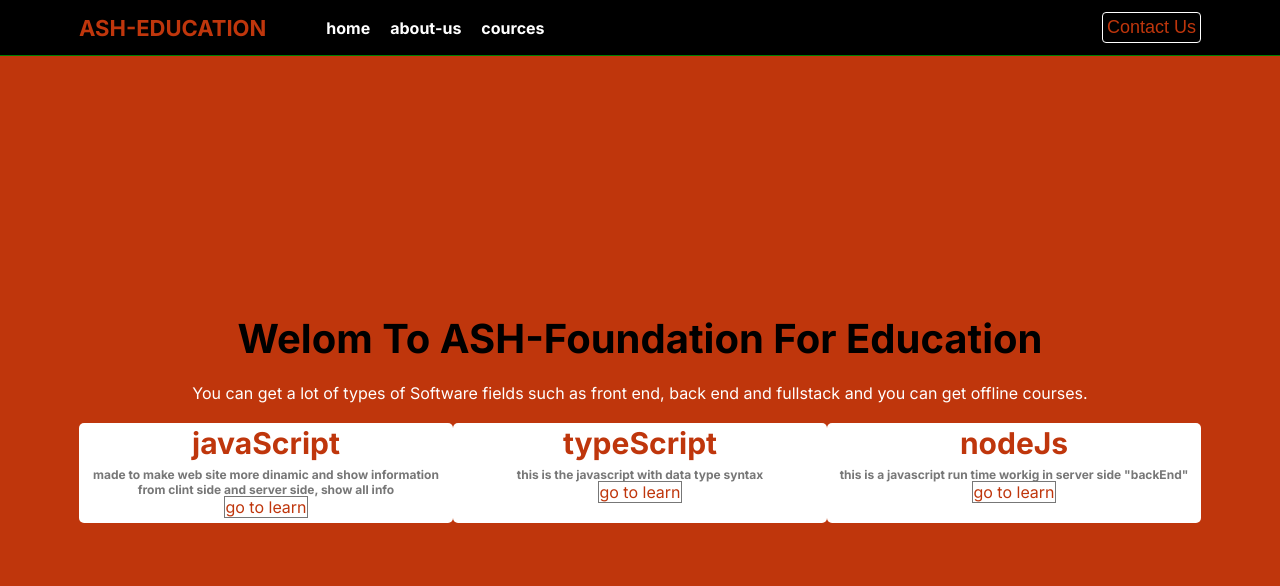
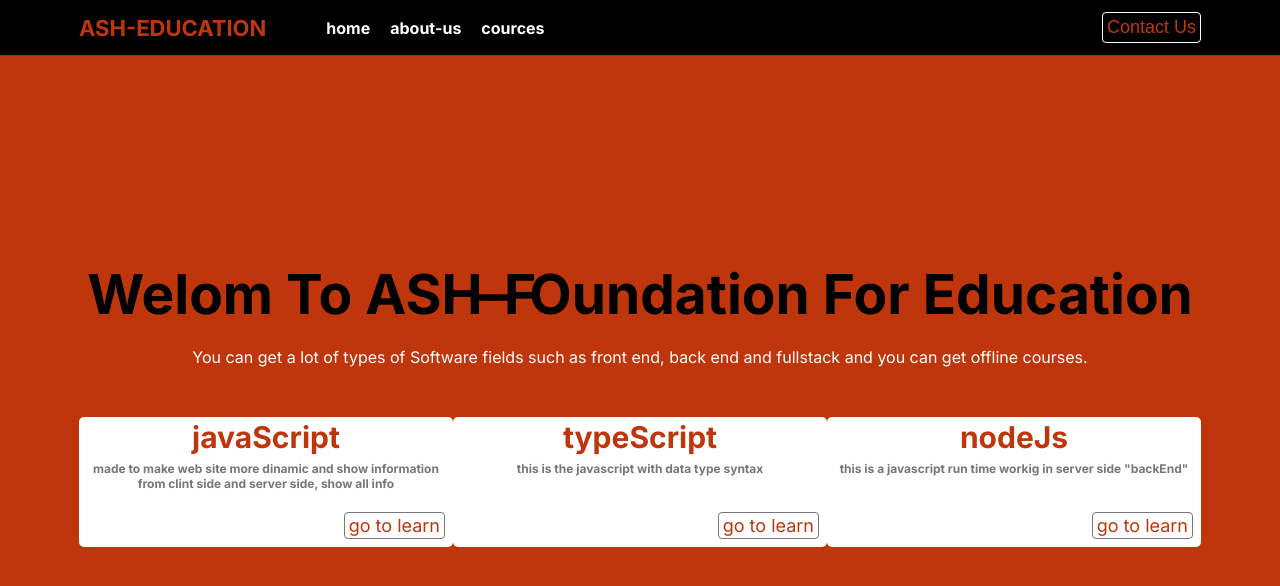
Before and after one commit to ASH-COMPONENTS/ASH-Components, a Next.js app: page / in a window 1280 px wide. Shown: the top 586 px of the page. Built offline with nearby package versions, Linux system fonts and the light colour scheme.

Commit message:
handel foders and compponents

```diff
--- a/src/app/components/trackes/Tracks.jsx
+++ b/src/app/components/trackes/Tracks.jsx
@@ -13,4 +13,4 @@ const Tracks = (props) => {
     )
 }
 
-export default Tracks
+export default Tracks;
--- a/src/app/components/trackes/page.module.css
+++ b/src/app/components/trackes/page.module.css
@@ -1,11 +1,12 @@
 .trackBox {
     width: 430px;
-    height: 100px;
-    margin: 20px auto;
+    height: 130px;
+    margin: 50px auto;
     background-color: #ffffff;
     color: #000000;
     border-radius: 5px;
     padding: 2px 4px;
+    position: relative;
 
     .name {
         color: #bf360c;
@@ -22,5 +23,17 @@
         border: 1px solid #777;
         color: #bf360c;
         margin-top: 6px;
+        font-size: 18px;
+        border-radius: 4px;
+        padding: 2px 4px;
+        position: absolute;
+        right: 8px;
+        bottom: 8px;
+        transition: .4s;
+    }
+
+    .LinkTrack:hover{
+        background-color: #bf360c;
+        color: #ffffff;
     }
 }
--- a/src/app/home/page.jsx
+++ b/src/app/home/page.jsx
@@ -1,13 +1,41 @@
-import React from 'react'
+import styles from './page.module.css'
+import Tracks from '../components/trackes/Tracks';
 
-const page = () => {
+const Landing = () => {
     return (
-        <div>
-            <div className="container">
+        <div className={styles.homePage} id='homePage'>
+        <div className="container">
+            <div className={styles.textContent}>
+            <h1 className={styles.title}>welom to AS<span className={styles.spaces}>H--f </span>oundation for education </h1>
+            <p className={styles.description}>
+                You can get a lot of types of Software fields such as front end, back end and fullstack and you can get offline courses.
+            </p>
+
+            <div className='tracks' style={{display: 'flex'}}>
+                <Tracks
+                trackName={'javaScript'}
+                trackManyInfo={'made to make web site more dinamic and show information from clint side and server side, show all info'}
+                LinkTrack={'/about'}
+                linkName={'go to learn'}
+                />
+                <Tracks
+                trackName={'typeScript'}
+                trackManyInfo={'this is the javascript with data type syntax'}
+                LinkTrack={'/'}
+                linkName={'go to learn'}
+                />
+                <Tracks
+                trackName={'nodeJs'}
+                trackManyInfo={'this is a javascript run time workig in server side "backEnd"'}
+                LinkTrack={'/'}
+                linkName={'go to learn'}
+                />
+            </div>
 
             </div>
+        </div>
         </div>
     )
 }
 
-export default page;
+export default Landing;
--- /dev/null
+++ b/src/app/home/page.module.css
@@ -0,0 +1,27 @@
+.homePage{
+    height: calc(100vh - 55px);
+    background-color: rgb(191,54,12);
+    display: flex;
+    justify-content: center;
+    align-items: center;
+    flex-direction: column;
+
+    .textContent {
+        text-align: center;
+
+        .title {
+            font-size: 55px;
+            text-transform: capitalize;
+
+            .spaces {
+                letter-spacing: -10px;
+            }
+
+        }
+        .description {
+            color: #ffffff;
+            margin-top: 20px;
+            font-size: 16px;
+        }
+    }
+}
--- a/src/app/page.jsx
+++ b/src/app/page.jsx
@@ -1,39 +1,9 @@
-import Tracks from './components/trackes/tracks';
-import styles from './page.module.css'
+
+import Landing from './home/page';
 
 function Home() {
   return (
-    <div className={styles.homePage} id='homePage'>
-      <div className="container">
-        <div className={styles.textContent}>
-          <h1 className={styles.title}>welom to <span>ASH-</span>foundation for education </h1>
-          <p className={styles.description}>
-            You can get a lot of types of Software fields such as front end, back end and fullstack and you can get offline courses.
-          </p>
-
-          <div className='tracks' style={{display: 'flex'}}>
-            <Tracks
-              trackName={'javaScript'}
-              trackManyInfo={'made to make web site more dinamic and show information from clint side and server side, show all info'}
-              LinkTrack={'/about'}
-              linkName={'go to learn'}
-            />
-            <Tracks
-              trackName={'typeScript'}
-              trackManyInfo={'this is the javascript with data type syntax'}
-              LinkTrack={'/'}
-              linkName={'go to learn'}
-            />
-            <Tracks
-              trackName={'nodeJs'}
-              trackManyInfo={'this is a javascript run time workig in server side "backEnd"'}
-              LinkTrack={'/'}
-              linkName={'go to learn'}
-            />
-          </div>
-        </div>
-      </div>
-    </div>
+    <Landing />
   )
 }
 
--- a/src/app/page.module.css
+++ /dev/null
@@ -1,22 +0,0 @@
-.homePage{
-    height: calc(100vh - 55px);
-    background-color: rgb(191,54,12);
-    display: flex;
-    justify-content: center;
-    align-items: center;
-    flex-direction: column;
-
-    .textContent {
-        text-align: center;
-
-        .title {
-            font-size: 40px;
-            text-transform: capitalize;
-        }
-        .description {
-            color: #ffffff;
-            margin-top: 20px;
-            font-size: 16px;
-        }
-    }
-}
```
